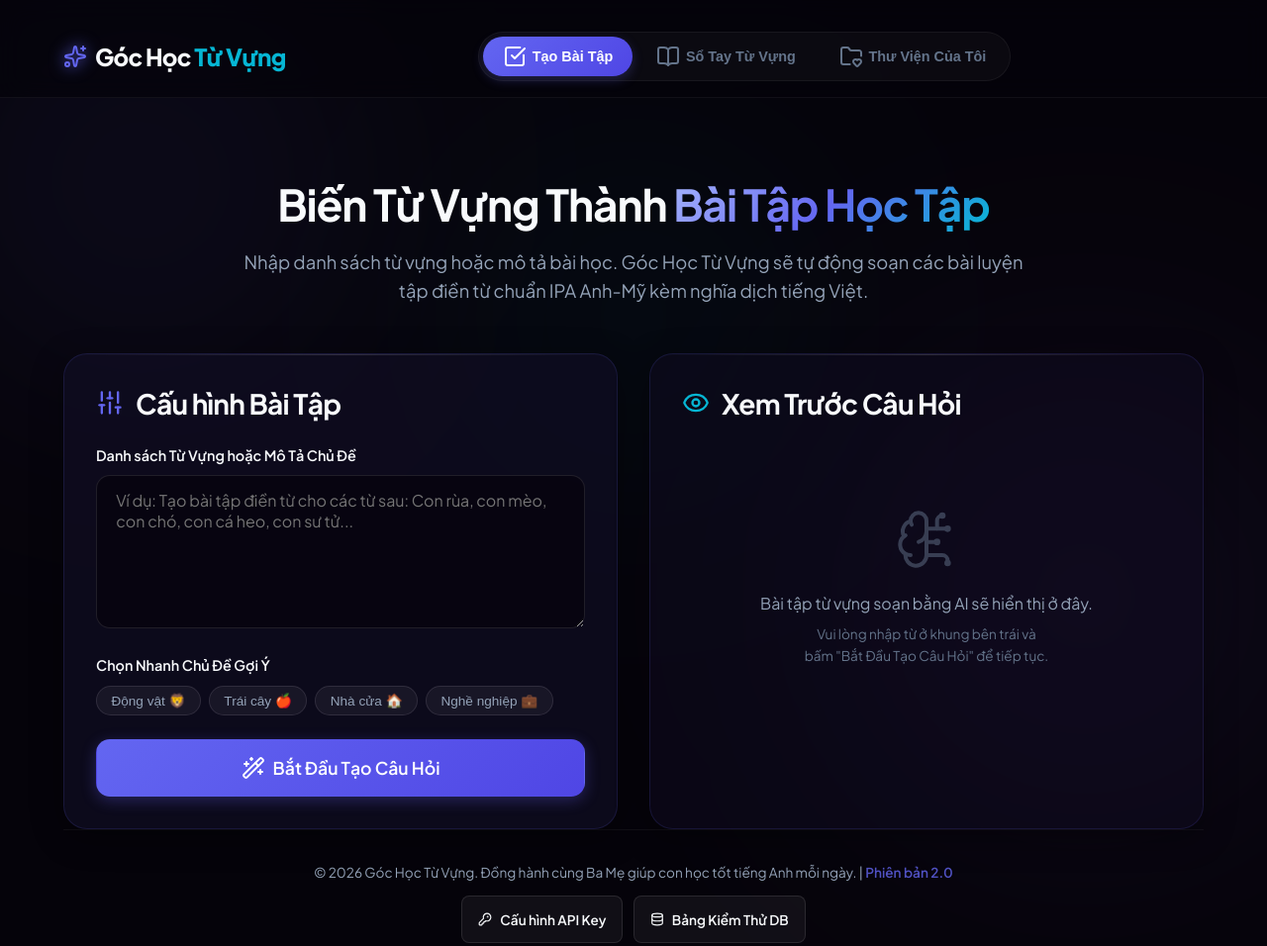
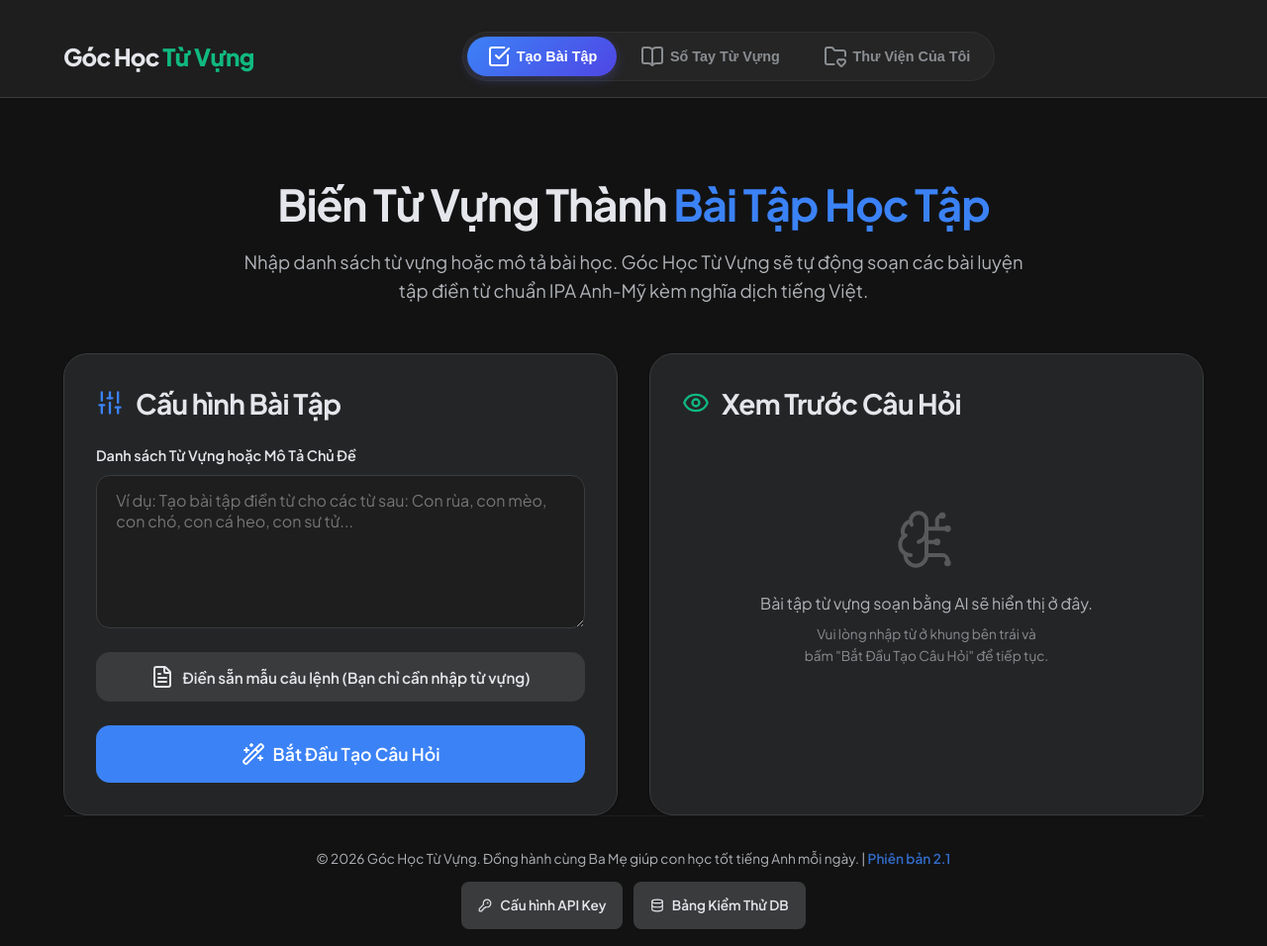
Before and after one commit to phonghq-o/vocab-craft, a website: page index.html in a window 1280 px wide. Shown: the whole page at 99% size. Drawn offline with nearby package versions, Linux system fonts and the light colour scheme.

Commit message:
style: Clean dark mode UI, remove AI icon, bump to v2.1

```diff
--- a/app.js
+++ b/app.js
@@ -52,7 +52,7 @@ const elements = {
   shareLinkContainer: document.getElementById('share-link-container'),
   shareLinkInput: document.getElementById('share-link-input'),
   btnCopyShareLink: document.getElementById('btn-copy-share-link'),
-  presetChips: document.querySelectorAll('.chip'),
+  btnQuizTemplate: document.getElementById('btn-quiz-template'),
 
   // Quiz Taker
   quizQuestionNumber: document.getElementById('quiz-question-number'),
@@ -97,7 +97,7 @@ const elements = {
   vocabShareContainer: document.getElementById('vocab-share-container'),
   vocabShareInput: document.getElementById('vocab-share-input'),
   btnCopyVocabLink: document.getElementById('btn-copy-vocab-link'),
-  vocabChips: document.querySelectorAll('.vocab-chip'),
+  btnVocabTemplate: document.getElementById('btn-vocab-template'),
 
   // Vocabulary Viewer (Student Panel)
   viewVocabViewer: document.getElementById('view-vocab-viewer'),
@@ -216,14 +216,13 @@ function setupEventListeners() {
     elements.btnRunTestLoad.addEventListener('click', runDevLoadTest);
   }
 
-  // Presets / Chips
-  elements.presetChips.forEach(chip => {
-    chip.addEventListener('click', () => {
-      elements.promptInput.value = chip.getAttribute('data-prompt').replace(/\\n/g, '\n');
-      // Highlight selection slightly if desired, or just focus textarea
+  // Templates
+  if (elements.btnQuizTemplate) {
+    elements.btnQuizTemplate.addEventListener('click', () => {
+      elements.promptInput.value = "Create a fill in the blank type exercises using these words:\n[Enter your vocabulary words here, separated by commas]";
       elements.promptInput.focus();
     });
-  });
+  }
 
   // Generator Action
   elements.btnGenerate.addEventListener('click', generateExercises);
@@ -319,13 +318,11 @@ function setupEventListeners() {
     elements.btnGenerateVocab.addEventListener('click', generateVocabHandbook);
   }
 
-  // Vocab Preset Chips click handlers
-  if (elements.vocabChips) {
-    elements.vocabChips.forEach(chip => {
-      chip.addEventListener('click', () => {
-        elements.vocabPromptInput.value = chip.getAttribute('data-prompt').replace(/\\n/g, '\n');
-        elements.vocabPromptInput.focus();
-      });
+  // Vocab Template click handler
+  if (elements.btnVocabTemplate) {
+    elements.btnVocabTemplate.addEventListener('click', () => {
+      elements.vocabPromptInput.value = "Tạo sổ tay từ vựng theo chủ đề hoặc các từ sau:\n[Điền các từ hoặc chủ đề vào đây, ví dụ: cá heo, cá mập, con rùa]";
+      elements.vocabPromptInput.focus();
     });
   }
 
--- a/index.html
+++ b/index.html
@@ -14,16 +14,12 @@
   <link rel="stylesheet" href="./style.css?v=2">
 </head>
 <body>
-  <!-- Ambient Background Gradients -->
-  <div class="bg-gradient bg-gradient-1"></div>
-  <div class="bg-gradient bg-gradient-2"></div>
-  <div class="bg-gradient bg-gradient-3"></div>
+  <!-- Ambient Background Gradients (Removed) -->
 
   <!-- Header -->
   <header>
     <div class="header-container">
       <div class="logo">
-        <i data-lucide="sparkles" class="logo-icon"></i>
         <span>Góc Học <span>Từ Vựng</span></span>
       </div>
 
@@ -78,10 +74,10 @@
     </section>
 
     <!-- Developer Test Panel -->
-    <section id="sec-dev-test" class="settings-panel card slide-up" style="max-width: 600px; margin: 0 auto 2rem auto; border-color: rgba(147, 51, 234, 0.4); box-shadow: 0 10px 40px rgba(147, 51, 234, 0.15);">
+    <section id="sec-dev-test" class="settings-panel card slide-up" style="max-width: 600px; margin: 0 auto 2rem auto;">
       <div class="panel-header">
         <div class="header-title">
-          <i data-lucide="database" class="title-icon" style="color: #a855f7;"></i>
+          <i data-lucide="database" class="title-icon text-primary"></i>
           <h3>Bảng Kiểm Thử Cơ Sở Dữ Liệu (Dev Diagnostic)</h3>
         </div>
         <button id="btn-close-dev-test" class="btn-close">&times;</button>
@@ -104,7 +100,7 @@
           <textarea id="test-quiz-words" rows="3" placeholder="Nhập các từ...">apple, banana, orange, grape, peach</textarea>
           <p class="help-text" style="font-size: 0.8rem; color: var(--text-muted); margin-top: 0.25rem;">Hệ thống sẽ tự động sinh dữ liệu đề bài tập mẫu và đẩy thẳng lên database.</p>
         </div>
-        <button id="btn-run-test-save" class="btn btn-primary btn-full" style="background: linear-gradient(135deg, #a855f7 0%, #6366f1 100%); border: none;">
+        <button id="btn-run-test-save" class="btn btn-primary btn-full" style="border: none;">
           <i data-lucide="cloud-lightning"></i> Gửi dữ liệu mẫu lên Database
         </button>
       </div>
@@ -115,15 +111,15 @@
           <label for="test-load-id">Mã ID cần tải (Quiz ID / List ID)</label>
           <input type="text" id="test-load-id" placeholder="Nhập ID (Ví dụ: q_xxxx)">
         </div>
-        <button id="btn-run-test-load" class="btn btn-primary btn-full" style="background: linear-gradient(135deg, #a855f7 0%, #6366f1 100%); border: none;">
+        <button id="btn-run-test-load" class="btn btn-primary btn-full" style="border: none;">
           <i data-lucide="download"></i> Tải dữ liệu từ Database
         </button>
       </div>
 
       <!-- Diagnostic Results Output -->
-      <div id="test-result-box" class="mt-md p-sm" style="background: rgba(18, 14, 38, 0.6); border: 1px solid rgba(255,255,255,0.05); border-radius: var(--border-radius-sm); display: none;">
+      <div id="test-result-box" class="mt-md p-sm" style="background: var(--bg-dark); border: 1px solid var(--bg-card-border); border-radius: var(--border-radius-sm); display: none; padding: 1rem;">
         <label class="mb-xs" style="font-size: 0.85rem; color: var(--text-secondary); display: block; font-weight: 600;">Kết quả chẩn đoán (Diagnostic Output):</label>
-        <pre id="test-result-output" style="font-family: monospace; font-size: 0.8rem; overflow-x: auto; color: #a855f7; margin: 0; white-space: pre-wrap; max-height: 220px; padding: 0.5rem; background: rgba(0,0,0,0.25); border-radius: 4px;"></pre>
+        <pre id="test-result-output" style="font-family: monospace; font-size: 0.8rem; overflow-x: auto; color: var(--color-primary); margin: 0; white-space: pre-wrap; max-height: 220px; padding: 0.5rem; background: rgba(0,0,0,0.25); border-radius: 4px;"></pre>
       </div>
     </section>
 
@@ -185,15 +181,11 @@
             <textarea id="prompt-input" rows="6" placeholder="Ví dụ: Tạo bài tập điền từ cho các từ sau: Con rùa, con mèo, con chó, con cá heo, con sư tử..."></textarea>
           </div>
 
-          <!-- Presets/Templates -->
+          <!-- Auto Prompt Template -->
           <div class="presets-section">
-            <label>Chọn Nhanh Chủ Đề Gợi Ý</label>
-            <div class="preset-chips">
-              <button class="chip" data-prompt="Create a fill in the blank type exercises using these words:\nCon rùa, con chim bồ câu, con bướm, con voi">Động vật 🦁</button>
-              <button class="chip" data-prompt="Create a fill in the blank type exercises using these words:\nTáo, chuối, dưa hấu, sầu riêng, cam">Trái cây 🍎</button>
-              <button class="chip" data-prompt="Create a fill in the blank type exercises using these words:\nNhà bếp, phòng ngủ, phòng khách, nhà vệ sinh">Nhà cửa 🏠</button>
-              <button class="chip" data-prompt="Create a fill in the blank type exercises using these words:\nBác sĩ, giáo viên, kỹ sư, phi hành gia">Nghề nghiệp 💼</button>
-            </div>
+            <button id="btn-quiz-template" class="btn btn-secondary btn-full">
+              <i data-lucide="file-text"></i> Điền sẵn mẫu câu lệnh (Bạn chỉ cần nhập từ vựng)
+            </button>
           </div>
 
           <div class="card-actions mt-lg">
@@ -282,15 +274,11 @@
             <textarea id="vocab-prompt-input" rows="6" placeholder="Ví dụ: Tạo sổ tay từ vựng chủ đề các con vật sống ở đại dương: cá heo, cá mập, rùa biển, bạch tuộc..."></textarea>
           </div>
 
-          <!-- Presets/Templates -->
+          <!-- Auto Prompt Template -->
           <div class="presets-section">
-            <label>Chọn Nhanh Chủ Đề Gợi Ý</label>
-            <div class="preset-chips">
-              <button class="chip vocab-chip" data-prompt="Tạo sổ tay từ vựng chủ đề các con vật nuôi trong nhà:\nCon mèo, con chó, con thỏ, con chuột hamster">Thú cưng 🐶</button>
-              <button class="chip vocab-chip" data-prompt="Tạo sổ tay từ vựng chủ đề các loại trái cây mùa hè:\nTáo, chuối, dưa hấu, sầu riêng, cam, xoài">Trái cây 🥭</button>
-              <button class="chip vocab-chip" data-prompt="Tạo sổ tay từ vựng các vật dụng học tập trong lớp học:\nBút chì, thước kẻ, sách vở, tẩy, hộp bút">Học tập ✏️</button>
-              <button class="chip vocab-chip" data-prompt="Tạo sổ tay từ vựng các hiện tượng thời tiết tự nhiên:\nMưa, nắng, gió, tuyết, bão, cầu vồng">Thời tiết ☁️</button>
-            </div>
+            <button id="btn-vocab-template" class="btn btn-secondary btn-full">
+              <i data-lucide="file-text"></i> Điền sẵn mẫu câu lệnh (Bạn chỉ cần nhập từ vựng)
+            </button>
           </div>
 
           <div class="card-actions mt-lg">
@@ -540,7 +528,7 @@
 
   <!-- Footer -->
   <footer>
-    <p>&copy; 2026 Góc Học Từ Vựng. Đồng hành cùng Ba Mẹ giúp con học tốt tiếng Anh mỗi ngày. | <span style="opacity: 0.8; font-weight: 600; color: var(--color-primary);">Phiên bản 2.0</span></p>
+    <p>&copy; 2026 Góc Học Từ Vựng. Đồng hành cùng Ba Mẹ giúp con học tốt tiếng Anh mỗi ngày. | <span style="opacity: 0.8; font-weight: 600; color: var(--color-primary);">Phiên bản 2.1</span></p>
     <button id="btn-settings" class="btn btn-secondary btn-sm" style="display: inline-flex; align-items: center; gap: 0.5rem; margin-top: 0.75rem; padding: 0.5rem 1rem; border-radius: var(--border-radius-sm); font-size: 0.85rem;" title="Cấu hình Gemini API">
       <i data-lucide="key-round" style="width: 14px; height: 14px;"></i> Cấu hình API Key
     </button>
--- a/style.css
+++ b/style.css
@@ -5,28 +5,28 @@
   --font-main: 'Plus Jakarta Sans', system-ui, -apple-system, sans-serif;
 
   /* Color Palette */
-  --bg-darker: #05030a;
-  --bg-dark: #0d0a1b;
-  --bg-card: rgba(18, 14, 38, 0.65);
-  --bg-card-border: rgba(99, 102, 241, 0.15);
-  --bg-card-hover-border: rgba(99, 102, 241, 0.35);
+  --bg-darker: #121212;
+  --bg-dark: #1e1e1e;
+  --bg-card: #242526;
+  --bg-card-border: #3a3b3c;
+  --bg-card-hover-border: #4a4b4c;
 
-  --color-primary: #6366f1;
-  --color-primary-glow: rgba(99, 102, 241, 0.4);
-  --color-secondary: #06b6d4;
-  --color-secondary-glow: rgba(6, 182, 212, 0.4);
+  --color-primary: #3b82f6;
+  --color-primary-glow: transparent;
+  --color-secondary: #10b981;
+  --color-secondary-glow: transparent;
 
   --color-success: #10b981;
   --color-success-bg: rgba(16, 185, 129, 0.1);
   --color-success-border: rgba(16, 185, 129, 0.25);
 
-  --color-error: #f43f5e;
-  --color-error-bg: rgba(244, 63, 94, 0.1);
-  --color-error-border: rgba(244, 63, 94, 0.25);
+  --color-error: #ef4444;
+  --color-error-bg: rgba(239, 68, 68, 0.1);
+  --color-error-border: rgba(239, 68, 68, 0.25);
 
-  --text-primary: #f8fafc;
-  --text-secondary: #94a3b8;
-  --text-muted: #64748b;
+  --text-primary: #e4e6eb;
+  --text-secondary: #b0b3b8;
+  --text-muted: #8a8d91;
 
   /* Spacing */
   --space-xs: 0.25rem;
@@ -42,8 +42,8 @@
   --transition-smooth: all 0.3s cubic-bezier(0.4, 0, 0.2, 1);
 
   /* Shadows & Glows */
-  --shadow-glow: 0 8px 32px 0 rgba(0, 0, 0, 0.37);
-  --primary-glow: 0 0 25px rgba(99, 102, 241, 0.3);
+  --shadow-glow: 0 1px 3px rgba(0, 0, 0, 0.3);
+  --primary-glow: none;
 }
 
 /* ==========================================================================
@@ -67,53 +67,7 @@ body {
   line-height: 1.6;
 }
 
-/* Ambient Background Blobs */
-.bg-gradient {
-  position: fixed;
-  border-radius: 50%;
-  filter: blur(120px);
-  z-index: -1;
-  opacity: 0.45;
-  pointer-events: none;
-  mix-blend-mode: screen;
-}
-
-.bg-gradient-1 {
-  width: 500px;
-  height: 500px;
-  background: radial-gradient(circle, rgba(99, 102, 241, 0.3) 0%, rgba(0,0,0,0) 70%);
-  top: -10%;
-  left: -10%;
-  animation: float 20s infinite alternate;
-}
-
-.bg-gradient-2 {
-  width: 600px;
-  height: 600px;
-  background: radial-gradient(circle, rgba(139, 92, 246, 0.25) 0%, rgba(0,0,0,0) 70%);
-  bottom: -15%;
-  right: -10%;
-  animation: float-reverse 25s infinite alternate;
-}
-
-.bg-gradient-3 {
-  width: 400px;
-  height: 400px;
-  background: radial-gradient(circle, rgba(6, 182, 212, 0.2) 0%, rgba(0,0,0,0) 70%);
-  top: 40%;
-  left: 50%;
-  transform: translate(-50%, -50%);
-}
-
-@keyframes float {
-  0% { transform: translate(0, 0) scale(1); }
-  100% { transform: translate(50px, 30px) scale(1.1); }
-}
-
-@keyframes float-reverse {
-  0% { transform: translate(0, 0) scale(1.1); }
-  100% { transform: translate(-40px, -60px) scale(0.9); }
-}
+/* Ambient Background Blobs (Removed for clean flat theme) */
 
 /* ==========================================================================
    Typography & Common Elements
@@ -149,9 +103,7 @@ a:hover {
 }
 
 .gradient-text {
-  background: linear-gradient(135deg, #a5b4fc 0%, #6366f1 50%, #06b6d4 100%);
-  -webkit-background-clip: text;
-  -webkit-text-fill-color: transparent;
+  color: var(--color-primary);
 }
 
 .text-center { text-align: center; }
@@ -197,10 +149,8 @@ a:hover {
    Header & Footer
    ========================================================================== */
 header {
-  backdrop-filter: blur(12px);
-  -webkit-backdrop-filter: blur(12px);
-  background-color: rgba(5, 3, 10, 0.7);
-  border-bottom: 1px solid rgba(255, 255, 255, 0.05);
+  background-color: var(--bg-dark);
+  border-bottom: 1px solid var(--bg-card-border);
   position: sticky;
   top: 0;
   z-index: 100;
@@ -283,8 +233,6 @@ footer {
    ========================================================================== */
 .card {
   background: var(--bg-card);
-  backdrop-filter: blur(16px);
-  -webkit-backdrop-filter: blur(16px);
   border: 1px solid var(--bg-card-border);
   border-radius: var(--border-radius-lg);
   padding: 2rem;
@@ -294,23 +242,13 @@ footer {
   overflow: hidden;
 }
 
-.card::before {
-  content: '';
-  position: absolute;
-  top: 0;
-  left: 0;
-  right: 0;
-  height: 1px;
-  background: linear-gradient(90deg, rgba(255,255,255,0) 0%, rgba(255,255,255,0.15) 50%, rgba(255,255,255,0) 100%);
-}
-
 .card-interactive:hover {
   border-color: var(--bg-card-hover-border);
-  box-shadow: 0 12px 40px 0 rgba(99, 102, 241, 0.1);
+  box-shadow: 0 4px 12px rgba(0, 0, 0, 0.4);
 }
 
 .bg-blur {
-  background: rgba(18, 14, 38, 0.4);
+  background: var(--bg-card);
 }
 
 .card-header {
@@ -347,8 +285,8 @@ label {
 
 textarea, input[type="text"], input[type="password"] {
   width: 100%;
-  background: rgba(5, 3, 10, 0.6);
-  border: 1px solid rgba(255, 255, 255, 0.1);
+  background: var(--bg-dark);
+  border: 1px solid var(--bg-card-border);
   border-radius: var(--border-radius-md);
   padding: 0.85rem 1.2rem;
   color: var(--text-primary);
@@ -360,8 +298,8 @@ textarea, input[type="text"], input[type="password"] {
 
 textarea:focus, input[type="text"]:focus, input[type="password"]:focus {
   border-color: var(--color-primary);
-  box-shadow: 0 0 0 3px rgba(99, 102, 241, 0.25);
-  background: rgba(5, 3, 10, 0.8);
+  box-shadow: 0 0 0 2px rgba(59, 130, 246, 0.3);
+  background: var(--bg-darker);
 }
 
 textarea {
@@ -437,14 +375,14 @@ textarea {
 }
 
 .btn-primary {
-  background: linear-gradient(135deg, var(--color-primary) 0%, #4f46e5 100%);
+  background: var(--color-primary);
   color: white;
-  box-shadow: 0 4px 15px rgba(99, 102, 241, 0.3);
+  box-shadow: none;
 }
 
 .btn-primary:hover {
-  transform: translateY(-2px);
-  box-shadow: 0 6px 20px rgba(99, 102, 241, 0.45);
+  background: #2563eb;
+  transform: translateY(-1px);
 }
 
 .btn-primary:active {
@@ -452,25 +390,24 @@ textarea {
 }
 
 .btn-secondary {
-  background: rgba(255, 255, 255, 0.05);
-  border-color: rgba(255, 255, 255, 0.1);
+  background: var(--bg-card-border);
+  border-color: transparent;
   color: var(--text-primary);
 }
 
 .btn-secondary:hover {
-  background: rgba(255, 255, 255, 0.1);
-  border-color: rgba(255, 255, 255, 0.2);
+  background: var(--bg-card-hover-border);
 }
 
 .btn-success {
-  background: linear-gradient(135deg, var(--color-success) 0%, #059669 100%);
+  background: var(--color-success);
   color: white;
-  box-shadow: 0 4px 15px rgba(16, 185, 129, 0.25);
+  box-shadow: none;
 }
 
 .btn-success:hover {
-  transform: translateY(-2px);
-  box-shadow: 0 6px 20px rgba(16, 185, 129, 0.35);
+  background: #059669;
+  transform: translateY(-1px);
 }
 
 .btn-icon-only {
@@ -753,10 +690,9 @@ textarea {
 
 .progress-bar-fill {
   height: 100%;
-  background: linear-gradient(90deg, var(--color-primary) 0%, var(--color-secondary) 100%);
+  background: var(--color-primary);
   border-radius: 9999px;
   transition: width 0.4s cubic-bezier(0.4, 0, 0.2, 1);
-  box-shadow: 0 0 10px rgba(99, 102, 241, 0.5);
 }
 
 .card-quiz {
@@ -764,16 +700,9 @@ textarea {
   border-color: rgba(99, 102, 241, 0.2);
 }
 
+/* quiz-card-glow removed for clean theme */
 .quiz-card-glow {
-  position: absolute;
-  top: -150px;
-  left: 50%;
-  transform: translateX(-50%);
-  width: 300px;
-  height: 300px;
-  background: radial-gradient(circle, rgba(99, 102, 241, 0.15) 0%, rgba(0,0,0,0) 70%);
-  z-index: 0;
-  pointer-events: none;
+  display: none;
 }
 
 .quiz-label {
@@ -914,13 +843,12 @@ textarea {
   width: 90px;
   height: 90px;
   border-radius: 50%;
-  background: radial-gradient(circle, rgba(99,102,241,0.2) 0%, rgba(99,102,241,0.05) 100%);
-  border: 2px solid rgba(99, 102, 241, 0.3);
+  background: var(--bg-dark);
+  border: 2px solid var(--color-primary);
   display: flex;
   align-items: center;
   justify-content: center;
   margin: 0 auto 1.5rem auto;
-  box-shadow: var(--primary-glow);
 }
 
 .results-badge {
```
